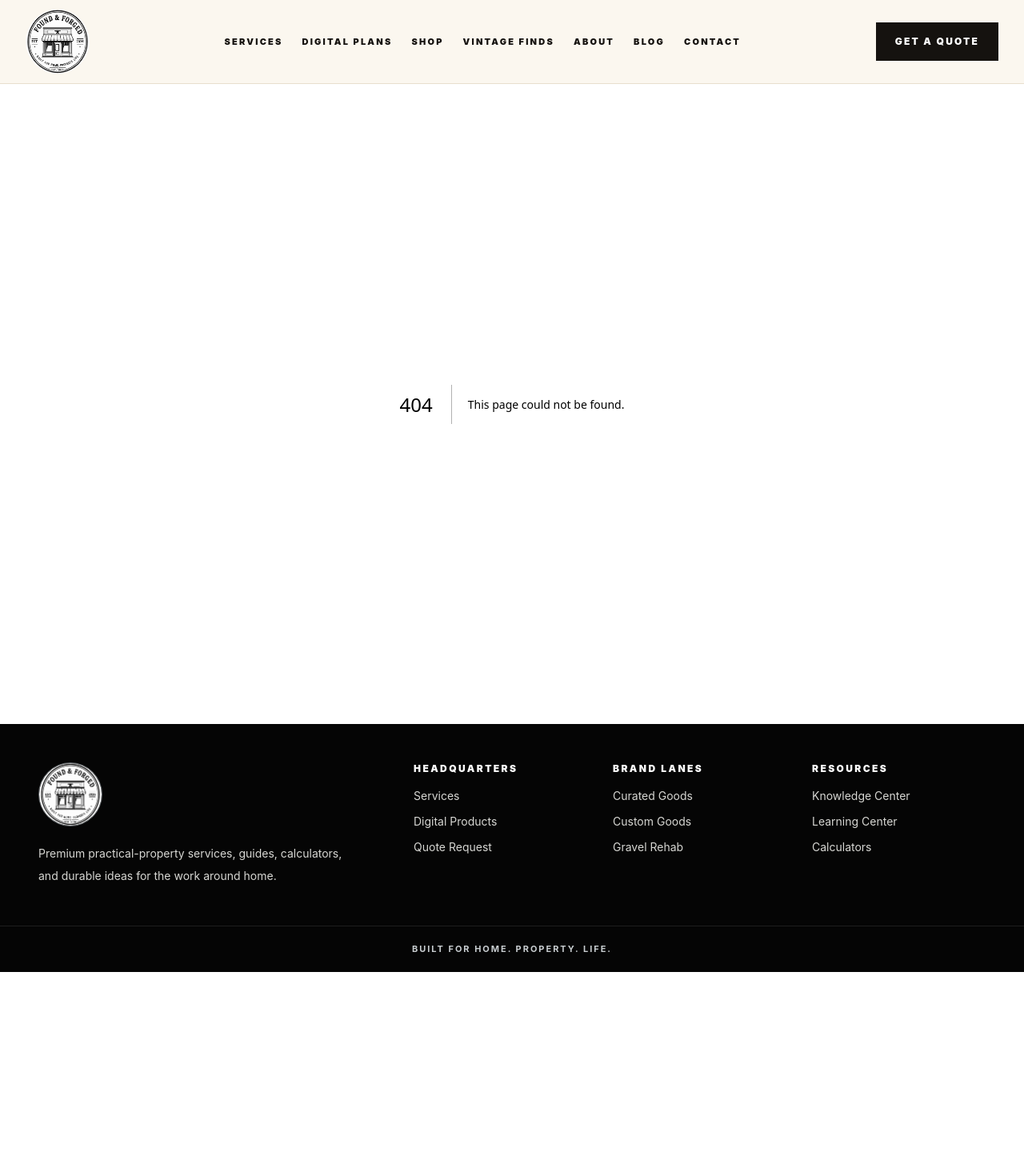
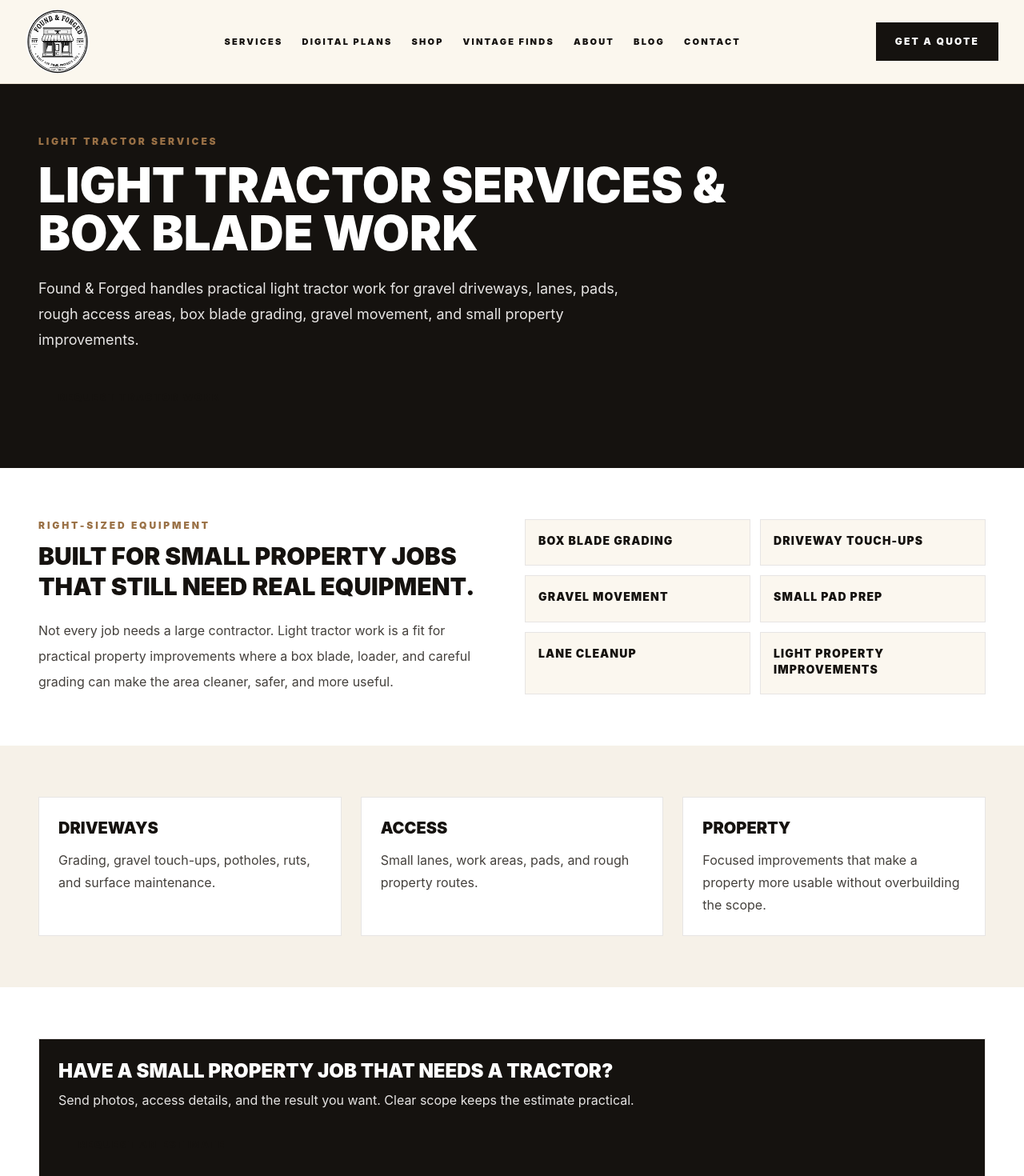
Before and after one commit to barrell1996/Found-ForgedWebsite, a Next.js app: page /light-tractor-services in a window 1280 px wide. Before the commit this address had no page. Shown: the top 1470 px of the page at 80% size. Before the commit the page ends 1215 px from the top, so only its background shows below. Built offline with nearby package versions, Linux system fonts and the light colour scheme.

Commit message:
Add light tractor services page

```diff
--- /dev/null
+++ b/app/light-tractor-services/page.tsx
@@ -0,0 +1,23 @@
+import type { Metadata } from "next";
+import Link from "next/link";
+
+const work = ["Box blade grading", "Driveway touch-ups", "Gravel movement", "Small pad prep", "Lane cleanup", "Light property improvements"];
+
+export const metadata: Metadata = {
+  title: "Light Tractor Services & Box Blade Work in Western Ohio",
+  description: "Light tractor services, box blade work, gravel driveway touch-ups, grading, gravel movement, and small-property improvements in western Ohio.",
+  openGraph: { title: "Light Tractor Services in Western Ohio | Found & Forged", description: "Practical light tractor work for gravel drives, lanes, pads, box blade grading, and small property projects." }
+};
+
+export default function LightTractorServicesPage() {
+  const schema = { "@context": "https://schema.org", "@type": "Service", name: "Light Tractor Services", provider: { "@type": "LocalBusiness", name: "Found & Forged Property Services" }, areaServed: "Western Ohio", serviceType: "Light tractor services and box blade work", url: "https://foundforgedco.com/light-tractor-services" };
+  return (
+    <>
+      <script type="application/ld+json" dangerouslySetInnerHTML={{ __html: JSON.stringify(schema) }} />
+      <section className="section-pad bg-[#15120f] text-white"><div className="container-tight"><p className="eyebrow text-[#d4b07b]">Light Tractor Services</p><h1 className="mt-4 max-w-4xl text-4xl font-black uppercase leading-tight sm:text-6xl">Light Tractor Services & Box Blade Work</h1><p className="mt-6 max-w-3xl text-lg leading-8 text-stone-200">Found & Forged handles practical light tractor work for gravel driveways, lanes, pads, rough access areas, box blade grading, gravel movement, and small property improvements.</p><Link href="/contact" className="button-secondary mt-8 border-white bg-white text-[#15120f] hover:bg-transparent hover:text-white">Request Tractor Work</Link></div></section>
+      <section className="section-pad bg-white"><div className="container-tight grid gap-8 lg:grid-cols-2"><div><p className="eyebrow">Right-sized equipment</p><h2 className="mt-3 text-3xl font-black uppercase leading-tight text-[#15120f]">Built for small property jobs that still need real equipment.</h2><p className="mt-5 leading-8 text-stone-700">Not every job needs a large contractor. Light tractor work is a fit for practical property improvements where a box blade, loader, and careful grading can make the area cleaner, safer, and more useful.</p></div><div className="grid gap-3 sm:grid-cols-2">{work.map((item) => <div key={item} className="border border-stone-200 bg-[#fbf7ef] p-4 text-sm font-black uppercase tracking-[0.08em]">{item}</div>)}</div></div></section>
+      <section className="section-pad bg-[#f6f1e8]"><div className="container-tight grid gap-6 md:grid-cols-3">{[["Driveways", "Grading, gravel touch-ups, potholes, ruts, and surface maintenance."], ["Access", "Small lanes, work areas, pads, and rough property routes."], ["Property", "Focused improvements that make a property more usable without overbuilding the scope." ]].map(([title, text]) => <div key={title} className="border border-stone-200 bg-white p-6"><h2 className="text-xl font-black uppercase">{title}</h2><p className="mt-3 leading-7 text-stone-700">{text}</p></div>)}</div></section>
+      <section className="section-pad bg-white"><div className="container-tight border border-stone-200 bg-[#15120f] p-6 text-white"><h2 className="text-2xl font-black uppercase">Have a small property job that needs a tractor?</h2><p className="mt-2 text-stone-200">Send photos, access details, and the result you want. Clear scope keeps the estimate practical.</p><Link href="/contact" className="button-secondary mt-5 border-white bg-white text-[#15120f] hover:bg-transparent hover:text-white">Request an Estimate</Link></div></section>
+    </>
+  );
+}
```
